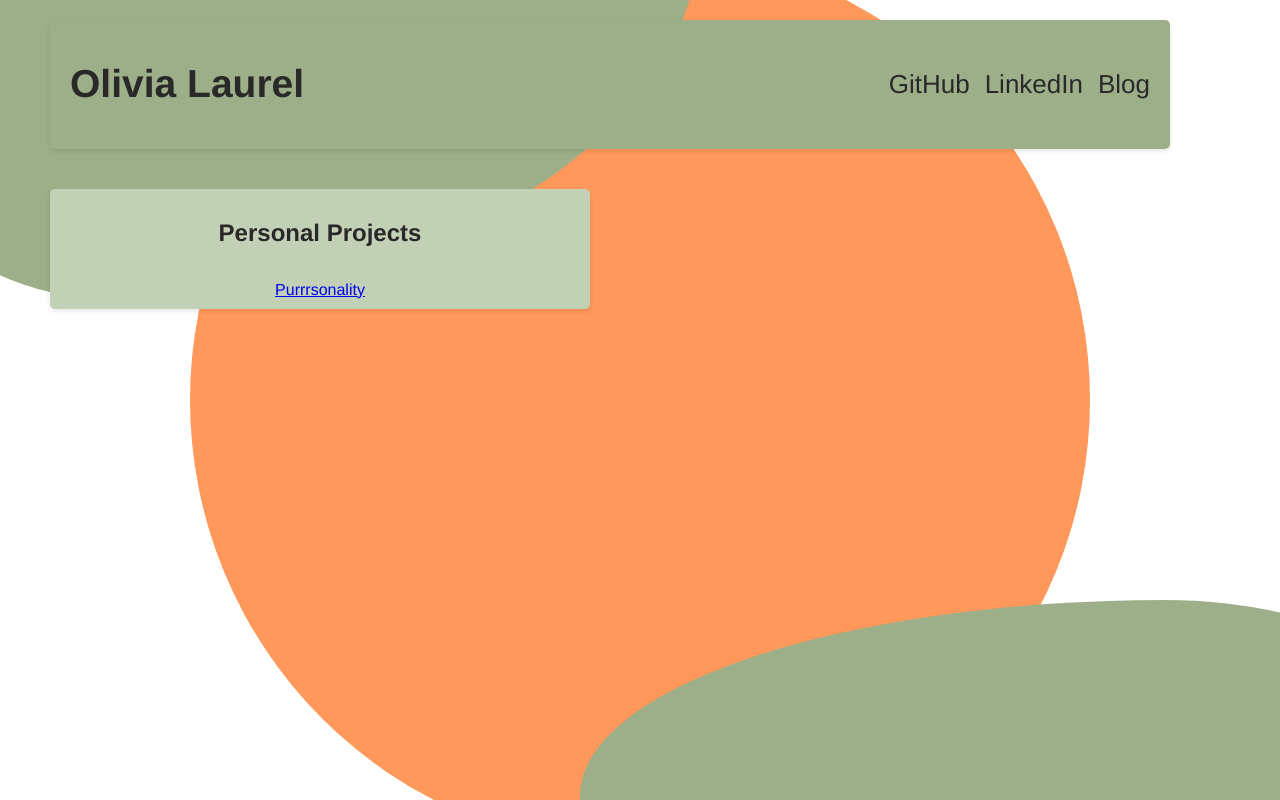
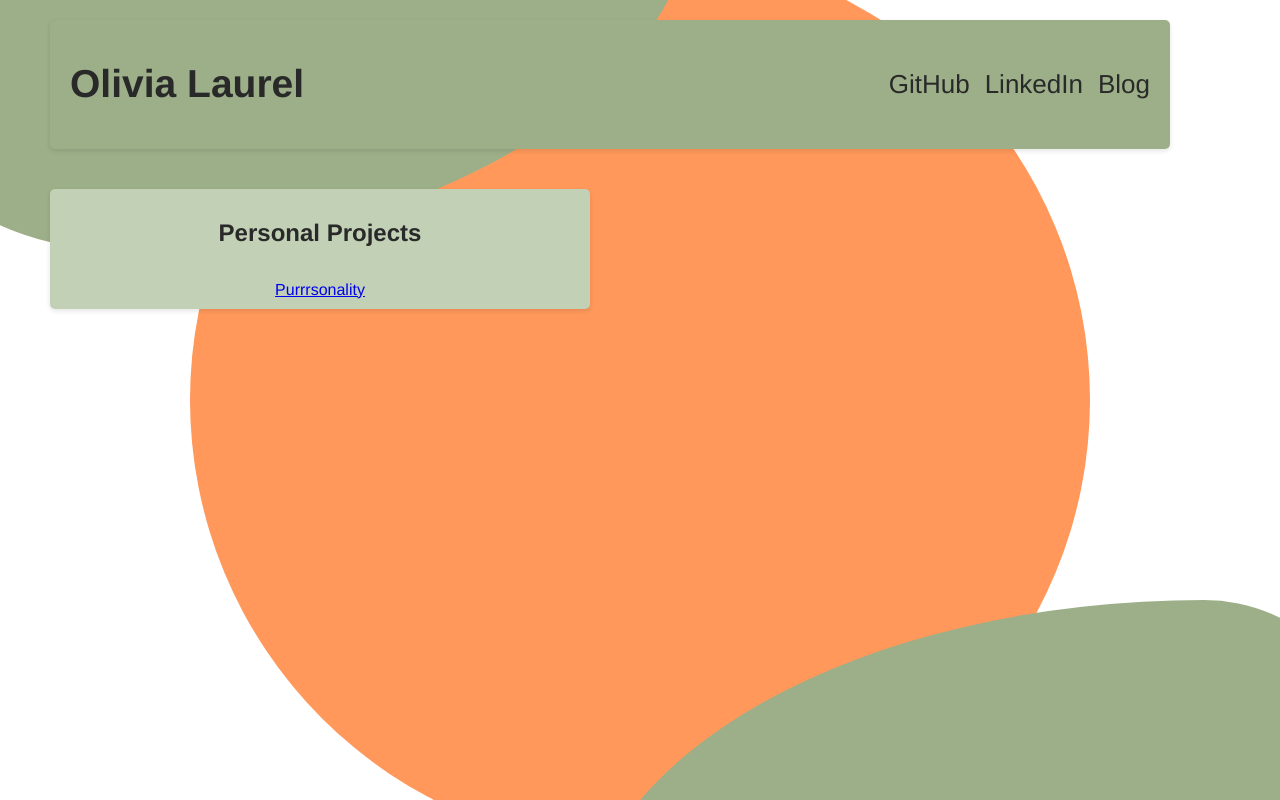
Before and after one commit to livlaurel/personalwebsite, a React (Create React App) app: page / in a window 1280 px wide. Built offline with nearby package versions, Linux system fonts and the light colour scheme.

Commit message:
Adjusting blobs

```diff
--- a/src/Home.css
+++ b/src/Home.css
@@ -82,23 +82,24 @@ html, body {
   z-index: -1;
 }
 
-.blob {
+.top-left-blob {
   border-radius: 65% 35% 65% 35% / 28% 26% 74% 72%;
   background-color: #9caf88;
   position: absolute;
   z-index: -1;
-}
-
-.top-left-blob {
-  top: -200px;
+  top: -250px;
   left: -200px;
   width: 900px;
   height: 500px;
 }
 
 .bottom-right-blob {
+  border-radius: 78% 22% 0% 100% / 50% 26% 74% 50% ;
+  background-color: #9caf88;
+  position: absolute;
+  z-index: -1;
   bottom: -500px;
-  right: -200px;
-  width: 900px;
+  right: -100px;
+  width: 800px;
   height: 700px;
 }
```
